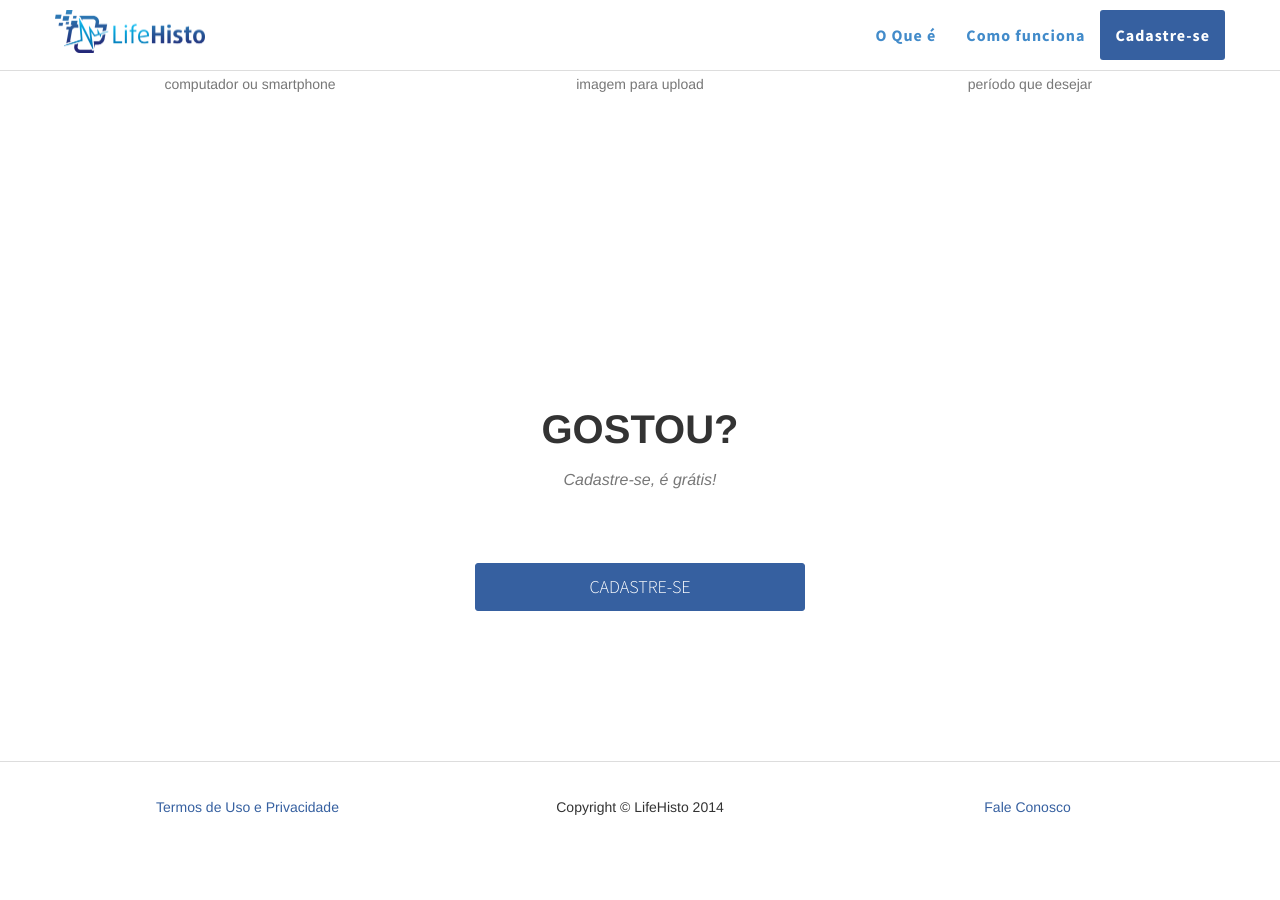
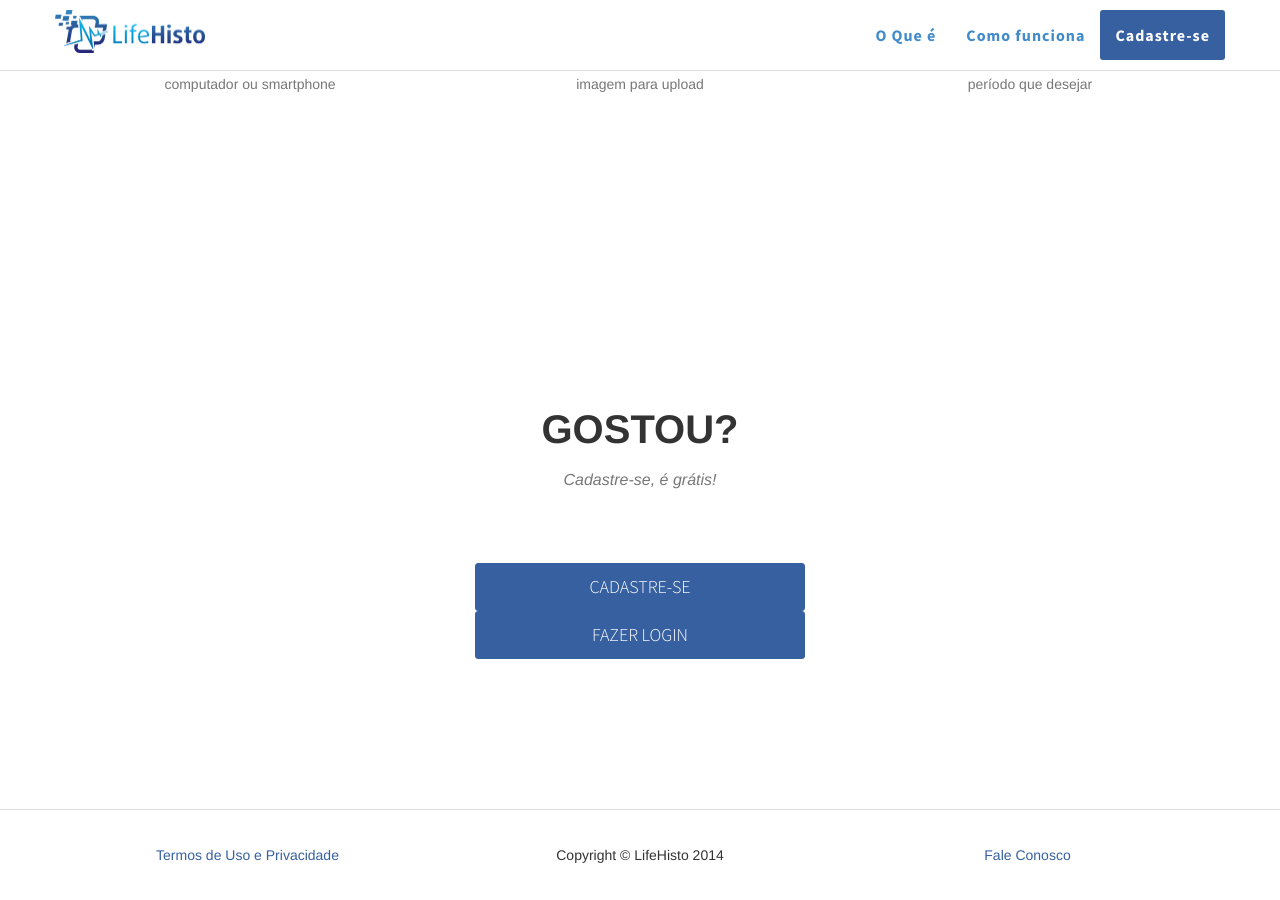
Before and after one commit to Lifehisto/lifehisto.github.io, a Jekyll site: the page built from index.html, in a window 1280 px wide and 900 px high, scrolled down 2296 px. Built offline with Jekyll 4.4.1, drawn with Linux system fonts in a browser that asks for light colours; nearby versions of some CDN libraries; library files that are not in the unit come from our copies; before the commit the page ends 3148 px from its top, so only the background shows below that.

Commit message:
Update index.html

```diff
--- a/index.html
+++ b/index.html
@@ -122,6 +122,7 @@
             <div class="row">
                 <div class="col-lg-12">
                     <a href="https://app.lifehisto.com/users/sign_up" class="page-scroll btn btn-xl">Cadastre-se</a>
+                    <a href="https://app.lifehisto.com" class="page-scroll btn btn-xl">Fazer Login</a>
                 </div>
             </div>
         </div>
```
